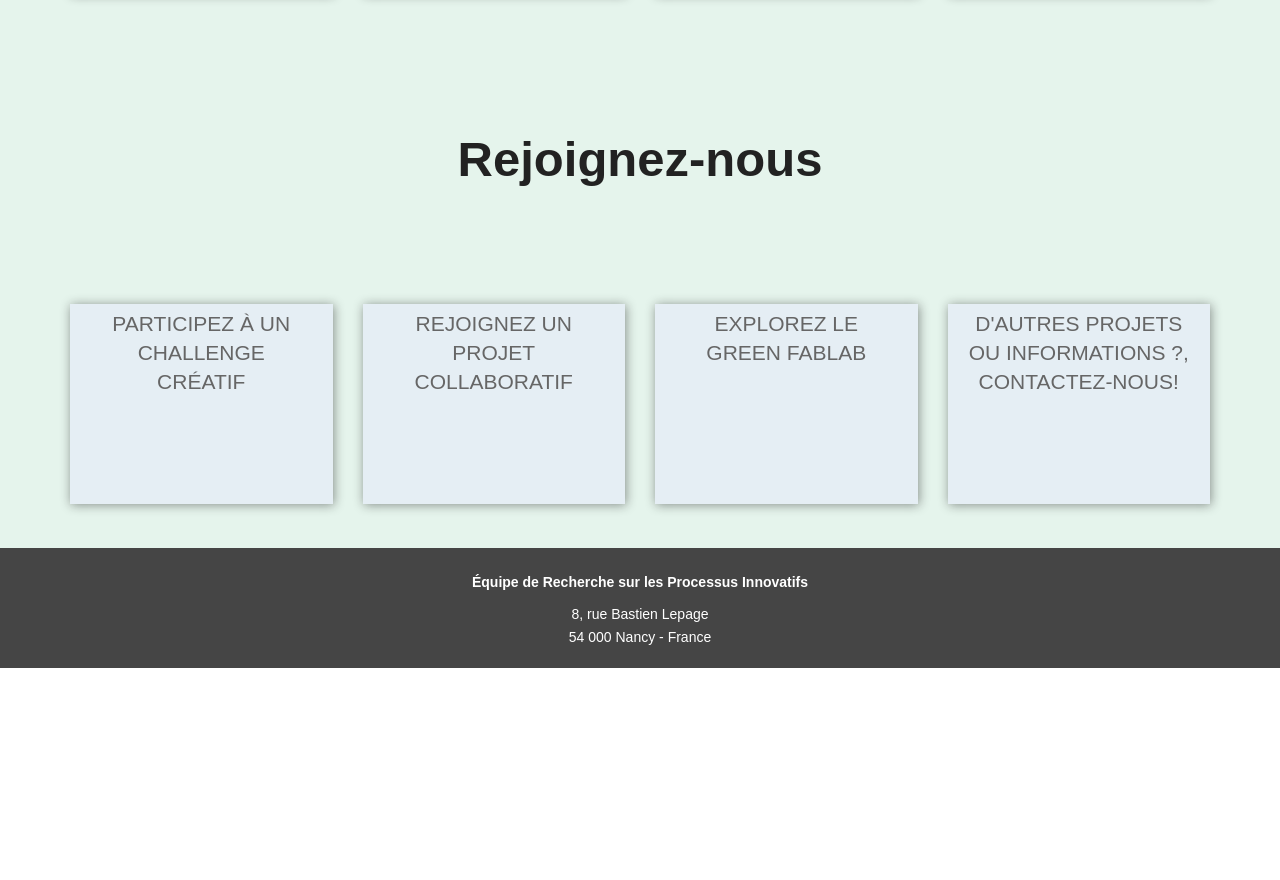
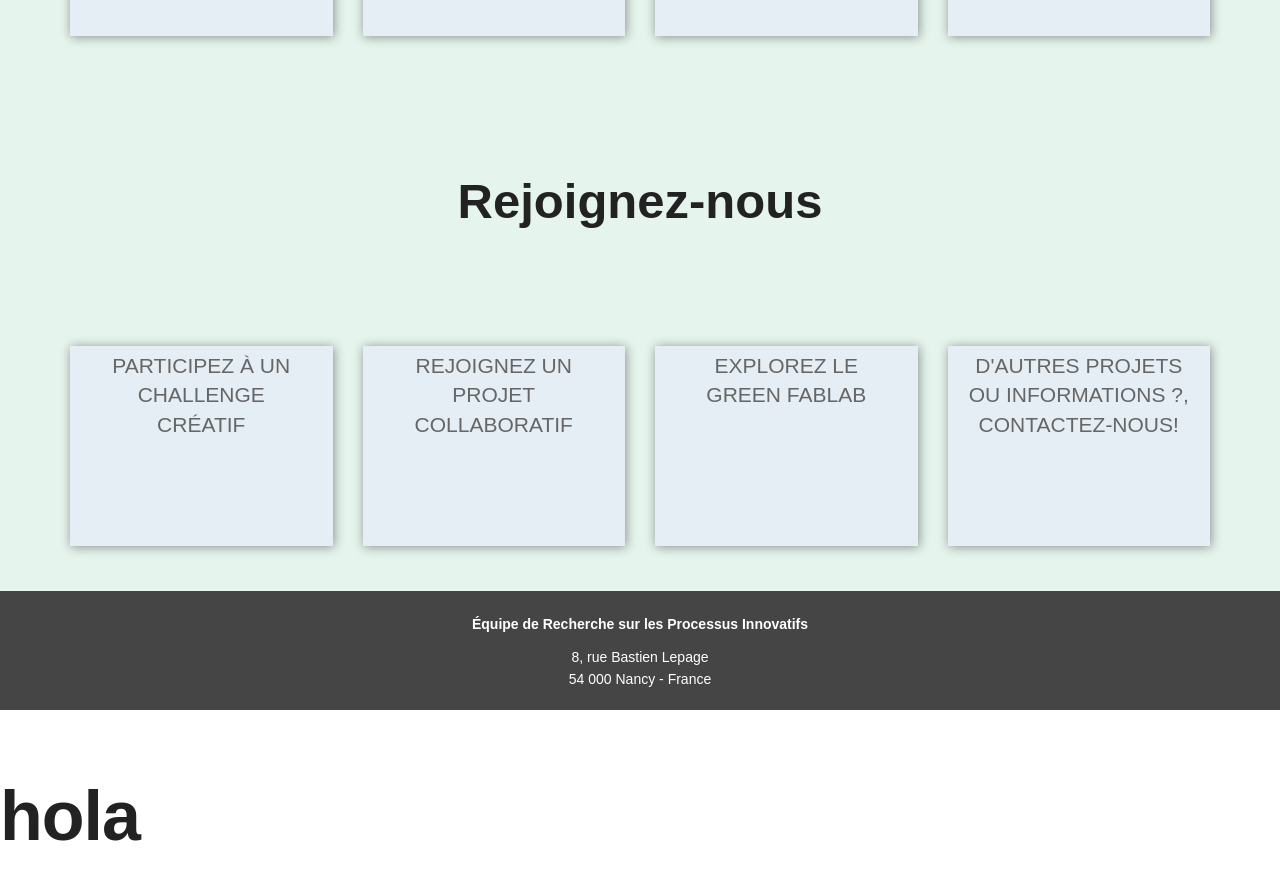
Before and after one commit to LF2L/Innovation-on-the-web, a Jekyll site: the page built from index.html, in a window 1280 px wide and 900 px high, scrolled down 2088 px. Shown: the top 880 px of the window. Built offline with Jekyll 4.4.1, drawn with Linux system fonts in a browser that asks for light colours; some web fonts are replaced; before the commit the page ends 2756 px from its top, so only the background shows below that.

Commit message:
Update from Forestry.io - index.html

```diff
--- a/index.html
+++ b/index.html
@@ -1,13 +1,12 @@
 ---
 layout: default
 ---
-
-
-
-{% include title.html %}
+<p><br></p>{% include title.html %}
 
 {% include mision.html %}
 
 {% include work.html %}
 
 {% include footer.html %}
+<br>
+<h1>hola</h1>
```
